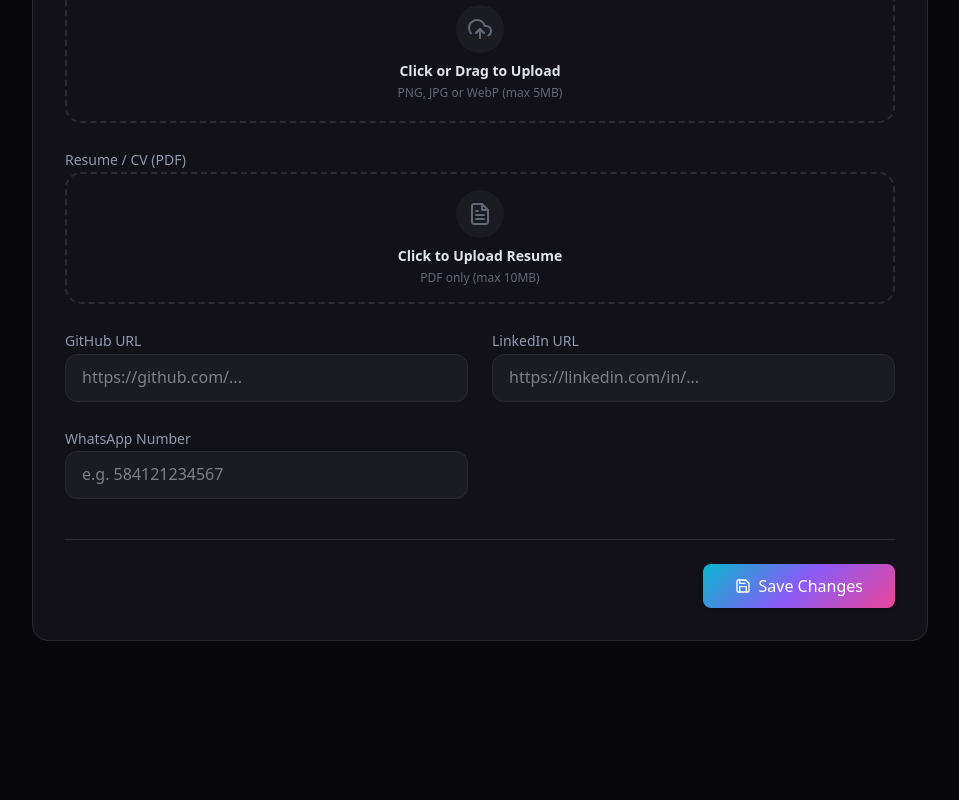
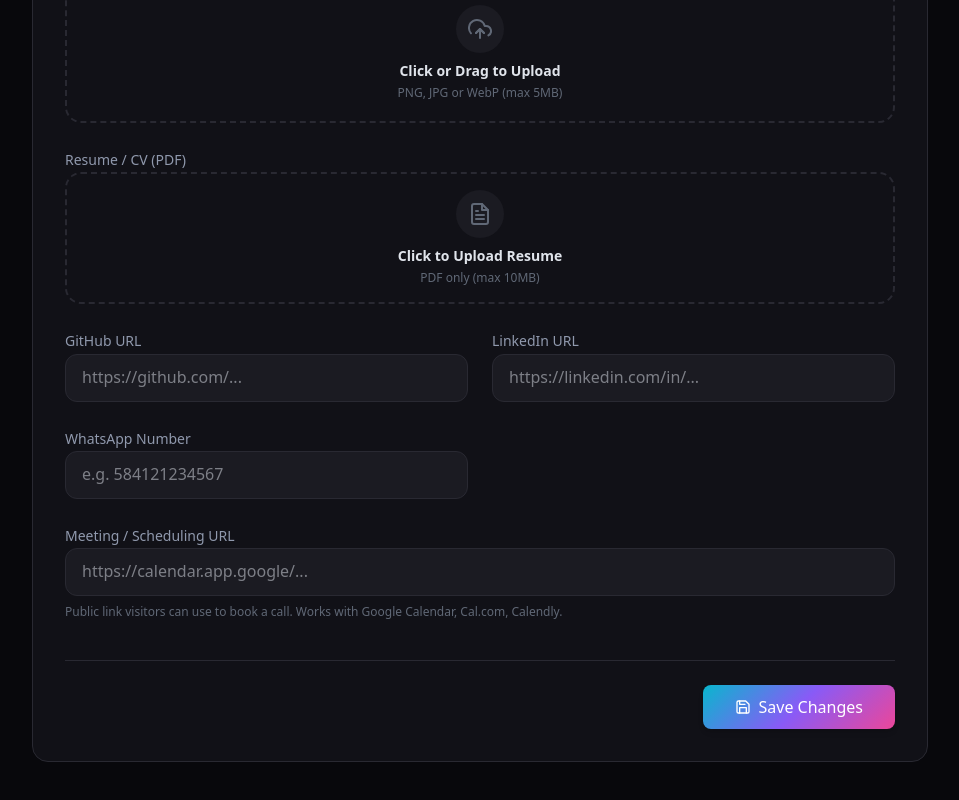
Before and after one commit to zergcore/portfolio, a Next.js app: page /admin/profile in a window 1280 px wide. Shown: the part 807-1607 px from the top of the page, without its empty margins (288-1247 px from the left). Before the commit the page ends 1488 px from the top, so only its background shows below. Built offline with nearby package versions, Linux system fonts and the light colour scheme; no server answers.

Commit message:
feat(profile): meeting link — BookACallButton, contact page, homepage CTA, admin field (Chunk 6)

```diff
--- a/app/[locale]/contact/page.tsx
+++ b/app/[locale]/contact/page.tsx
@@ -5,6 +5,8 @@ import Footer from "@/components/layout/Footer";
 import WhatsAppFAB from "@/components/layout/WhatsAppFAB";
 import Section from "@/components/ui/Section";
 import ContactForm from "@/components/forms/ContactForm";
+import BookACallButton from "@/components/ui/BookACallButton";
+import { getProfile } from "@/lib/api";
 import { ArrowLeft, MapPin, Clock, Mail } from "lucide-react";
 import { FaWhatsapp, FaLinkedin, FaGithub } from "react-icons/fa";
 
@@ -41,7 +43,10 @@ export async function generateMetadata() {
 }
 
 export default async function ContactPage() {
-  const t = await getTranslations("contact");
+  const [t, profile] = await Promise.all([
+    getTranslations("contact"),
+    getProfile(),
+  ]);
 
   return (
     <>
@@ -71,6 +76,11 @@ export default async function ContactPage() {
                 <p className="text-[var(--text-secondary)] leading-relaxed">
                   {t("pageDescription")}
                 </p>
+                {profile?.meetingUrl && (
+                  <div className="mt-6">
+                    <BookACallButton href={profile.meetingUrl} />
+                  </div>
+                )}
               </div>
 
               <div className="flex flex-col gap-4">
--- a/app/[locale]/page.tsx
+++ b/app/[locale]/page.tsx
@@ -17,9 +17,10 @@ const showBlog = process.env.NEXT_PUBLIC_SHOW_BLOG === "true";
 const domain = process.env.NEXT_PUBLIC_SITE_URL;
 
 export default async function Home() {
-  const [profile, t] = await Promise.all([
+  const [profile, t, tContact] = await Promise.all([
     getProfile(),
     getTranslations("cta"),
+    getTranslations("contact"),
   ]);
 
   const personSchema = {
@@ -67,6 +68,16 @@ export default async function Home() {
         <Experience />
 
         <Container className="py-8">
+          {profile?.meetingUrl ? (
+            <CTABanner
+              headline={t("bookCall.headline")}
+              subtext={t("bookCall.subtext")}
+              buttonLabel={tContact("bookACall")}
+              href={profile.meetingUrl}
+              target="_blank"
+              variant="subtle"
+            />
+          ) : (
             <CTABanner
               headline={t("afterExperience.headline")}
               subtext={t("afterExperience.subtext")}
@@ -74,6 +85,7 @@ export default async function Home() {
               href="/contact"
               variant="subtle"
             />
+          )}
         </Container>
 
         <Education />
--- a/app/admin/(dashboard)/profile/ProfileForm.tsx
+++ b/app/admin/(dashboard)/profile/ProfileForm.tsx
@@ -38,6 +38,7 @@ export default function ProfileForm({ initialProfile }: ProfileFormProps) {
       whatsapp_number: (fd.get("whatsapp_number") as string) || null,
       cv_url: cvUrl || null,
       image_url: imageUrl || null,
+      meeting_url: (fd.get("meeting_url") as string) || null,
     };
 
     const res = await updateProfileAction(data);
@@ -199,6 +200,21 @@ export default function ProfileForm({ initialProfile }: ProfileFormProps) {
               className="w-full px-4 py-2.5 rounded-lg bg-(--bg-elevated) border border-(--border-subtle) focus:border-(--accent-cyan) outline-none transition-all"
             />
           </div>
+          <div className="md:col-span-2 space-y-2">
+            <label className="text-sm font-medium text-(--text-secondary)">
+              Meeting / Scheduling URL
+            </label>
+            <input
+              name="meeting_url"
+              type="url"
+              defaultValue={initialProfile?.meetingUrl}
+              placeholder="https://calendar.app.google/..."
+              className="w-full px-4 py-2.5 rounded-lg bg-(--bg-elevated) border border-(--border-subtle) focus:border-(--accent-cyan) outline-none transition-all"
+            />
+            <p className="text-xs text-(--text-muted)">
+              Public link visitors can use to book a call. Works with Google Calendar, Cal.com, Calendly.
+            </p>
+          </div>
         </div>
       </section>
 
--- /dev/null
+++ b/components/ui/BookACallButton.tsx
@@ -0,0 +1,21 @@
+import { getTranslations } from "next-intl/server";
+import { Calendar } from "lucide-react";
+
+interface Props {
+  href: string;
+}
+
+export default async function BookACallButton({ href }: Props) {
+  const t = await getTranslations("contact");
+  return (
+    <a
+      href={href}
+      target="_blank"
+      rel="noopener noreferrer"
+      className="inline-flex items-center gap-2 px-6 py-3 rounded-full bg-[image:var(--gradient-brand)] text-white text-sm font-semibold hover:opacity-90 transition-opacity"
+    >
+      <Calendar size={16} />
+      {t("bookACall")}
+    </a>
+  );
+}
--- a/components/ui/CTABanner.tsx
+++ b/components/ui/CTABanner.tsx
@@ -3,16 +3,12 @@ import ScrollReveal from "@/components/ui/ScrollReveal";
 import { ArrowRight, MessageCircle } from "lucide-react";
 
 interface CTABannerProps {
-  /** Main headline */
   headline: string;
-  /** Supporting text */
   subtext: string;
-  /** CTA button label */
   buttonLabel: string;
-  /** CTA link destination */
   href: string;
-  /** Visual variant */
   variant?: "gradient" | "subtle";
+  target?: string;
 }
 
 export default function CTABanner({
@@ -21,6 +17,7 @@ export default function CTABanner({
   buttonLabel,
   href,
   variant = "gradient",
+  target,
 }: CTABannerProps) {
   const isGradient = variant === "gradient";
 
@@ -57,6 +54,8 @@ export default function CTABanner({
 
           <Link
             href={href}
+            target={target}
+            rel={target === "_blank" ? "noopener noreferrer" : undefined}
             className={`group inline-flex items-center gap-2 px-8 py-3.5 rounded-full text-sm font-semibold transition-all duration-300 ${
               isGradient
                 ? "bg-white text-[var(--bg-base)] hover:bg-white/90 shadow-lg hover:shadow-xl"
--- a/lib/api.ts
+++ b/lib/api.ts
@@ -133,6 +133,7 @@ export interface ApiProfile {
   whatsapp_number: string | null;
   cv_url: string | null;
   image_url: string | null;
+  meeting_url: string | null;
   created_at: string;
   updated_at: string;
 }
@@ -150,6 +151,7 @@ export interface Profile {
   whatsappNumber?: string;
   cvUrl?: string;
   imageUrl?: string;
+  meetingUrl?: string;
 }
 
 // --- Grouped Read Interfaces ---
@@ -200,6 +202,7 @@ export async function getProfile(): Promise<Profile | null> {
       whatsappNumber: p.whatsapp_number || undefined,
       cvUrl: p.cv_url || undefined,
       imageUrl: p.image_url || undefined,
+      meetingUrl: p.meeting_url || undefined,
     };
   } catch (error) {
     console.error("Error fetching profile:", error);
--- a/messages/en.json
+++ b/messages/en.json
@@ -91,6 +91,7 @@
     "reachOut": "Or reach out directly",
     "sendMessage": "Send a Message",
     "backToHome": "Back to Home",
+    "bookACall": "Book a Call",
     "metaTitle": "Contact | Zergcore.dev",
     "metaDescription": "Get in touch with Zaidibeth Ramos — Senior Full-Stack Engineer. Available for new opportunities, freelance projects, and technical collaborations.",
     "form": {
@@ -130,6 +131,10 @@
       "headline": "Ready to Build Something Great?",
       "subtext": "Whether it's a greenfield project or scaling an existing platform, I'd love to hear about your challenges.",
       "button": "Get in Touch"
+    },
+    "bookCall": {
+      "headline": "Let's Talk — Pick a Time",
+      "subtext": "Skip the back-and-forth. Book a slot directly on my calendar and let's discuss your project or opportunity."
     }
   }
 }
--- a/messages/es.json
+++ b/messages/es.json
@@ -91,6 +91,7 @@
     "reachOut": "O contáctame directamente",
     "sendMessage": "Enviar mensaje",
     "backToHome": "Volver al inicio",
+    "bookACall": "Agendar una llamada",
     "metaTitle": "Contacto | Zergcore.dev",
     "metaDescription": "Contacta con Zaidibeth Ramos — Ingeniería Full-Stack Senior. Disponible para nuevas oportunidades, proyectos freelance y colaboraciones técnicas.",
     "form": {
@@ -130,6 +131,10 @@
       "headline": "¿Lista para construir algo grandioso?",
       "subtext": "Ya sea un proyecto nuevo o escalar una plataforma existente, me encantaría escuchar tus desafíos.",
       "button": "Contáctame"
+    },
+    "bookCall": {
+      "headline": "Hablemos — Elige un horario",
+      "subtext": "Sin mensajes de ida y vuelta. Reserva un espacio en mi calendario y hablemos de tu proyecto u oportunidad."
     }
   }
 }
```
Lines whose indentation alone changed are shown as unchanged.
